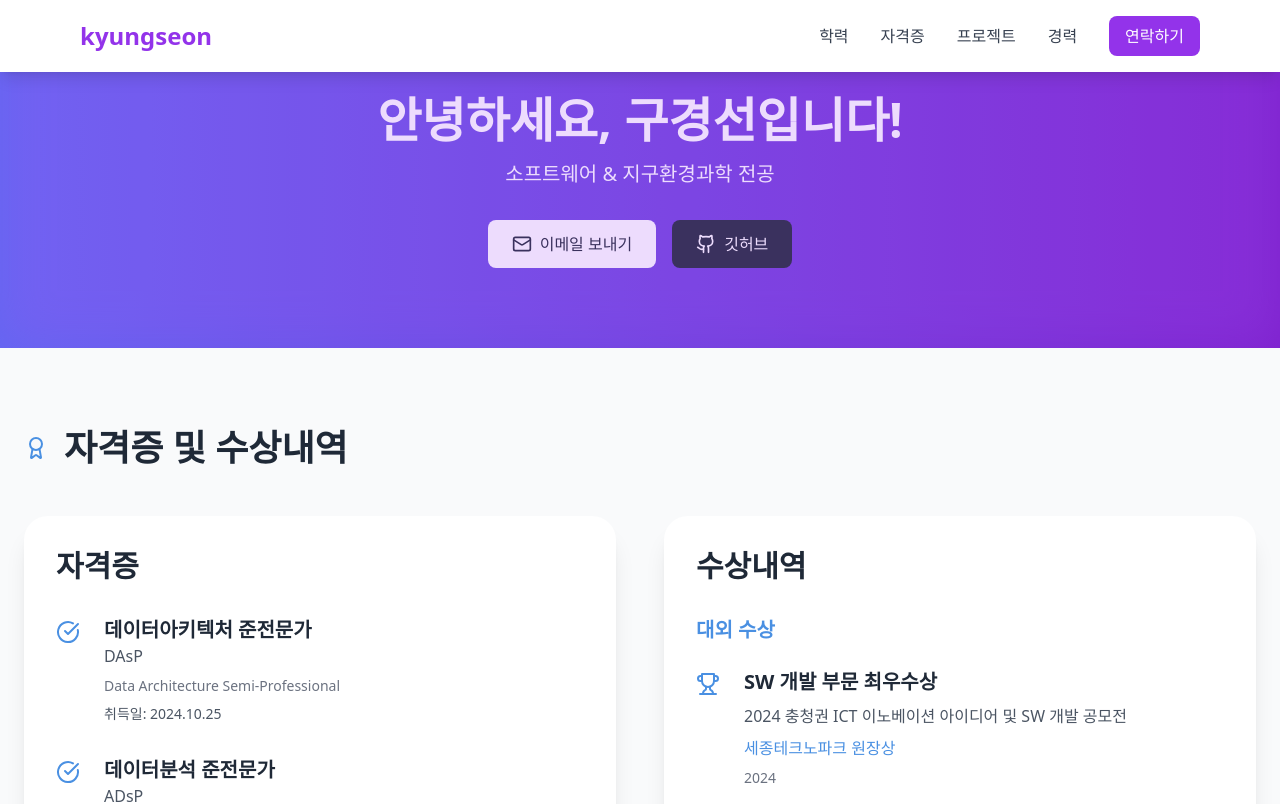
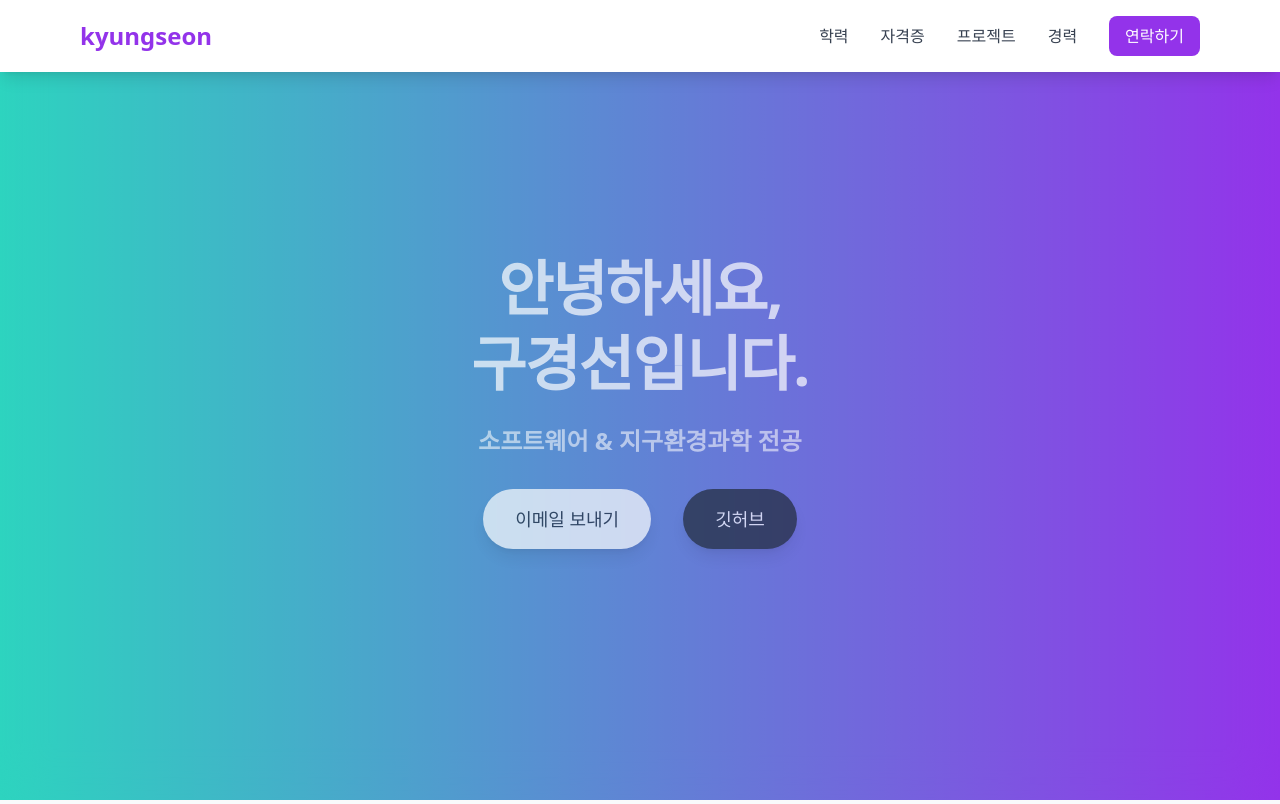
Before and after one commit to kookyungseon/portfolio-site, a React (Create React App) app: page / in a window 1280 px wide. Shown: the top 804 px of the page. Built offline with nearby package versions, Linux system fonts and the light colour scheme.

Commit message:
변경사항에 대한 설명

```diff
--- a/src/components/Hero.js
+++ b/src/components/Hero.js
@@ -3,39 +3,36 @@ import { Github, Mail } from 'lucide-react';
 
 const Hero = () => {
   return (
-    <header className="relative pt-24 pb-20 px-4 bg-gradient-to-r from-indigo-500 to-purple-700">
-      <div className="max-w-6xl mx-auto text-center flex items-center justify-center h-full">
-        <div className="text-white">
-          <h1 className="text-5xl font-bold mb-4 animate-fade-up">
-            안녕하세요, 구경선입니다!
+    <header className="relative w-full h-screen bg-gradient-to-r from-teal-400 to-purple-600 flex items-center justify-center text-white">
+      <div className="text-center px-6 md:px-12 max-w-4xl w-full">
+        <h1 className="text-6xl font-extrabold mb-6 leading-tight tracking-tight animate-slide-up">
+          안녕하세요, <br />
+          구경선입니다.
         </h1>
-          <p className="text-xl mb-8 animate-fade-up" style={{ animationDelay: '0.2s' }}>
+        <p className="text-2xl mb-8 font-semibold opacity-80 animate-fade-up" style={{ animationDelay: '0.2s' }}>
           소프트웨어 & 지구환경과학 전공
         </p>
 
-          <div className="flex flex-col md:flex-row gap-4 justify-center animate-fade-up" style={{ animationDelay: '0.4s' }}>
+        <div className="flex justify-center gap-8 animate-fade-up" style={{ animationDelay: '0.4s' }}>
           <a
             href="mailto:koo0685@naver.com"
-              className="flex items-center justify-center gap-2 bg-white text-gray-800 px-6 py-3 rounded-lg hover:bg-gray-100 transition-colors"
+            className="px-8 py-4 text-lg font-medium bg-white text-gray-800 rounded-full shadow-lg hover:bg-gray-100 transition"
           >
-              <Mail size={20} />
             이메일 보내기
           </a>
           <a
             href="https://github.com/kookyungseon"
             target="_blank"
             rel="noopener noreferrer"
-              className="flex items-center justify-center gap-2 bg-gray-800 text-white px-6 py-3 rounded-lg hover:bg-gray-700 transition-colors"
+            className="px-8 py-4 text-lg font-medium bg-gray-800 text-white rounded-full shadow-lg hover:bg-gray-700 transition"
           >
-              <Github size={20} />
             깃허브
           </a>
         </div>
       </div>
 
-        {/* 배경 효과 */}
-        <div className="absolute inset-0 bg-purple-500 opacity-20 blur-xl"></div>
-      </div>
+      {/* 배경에 추가된 스타일 - 부드러운 블러 효과 */}
+      <div className="absolute inset-0 bg-gradient-to-r from-teal-400 to-purple-600 opacity-30 blur-xl"></div>
     </header>
   );
 };
```
Lines whose indentation alone changed are shown as unchanged.
